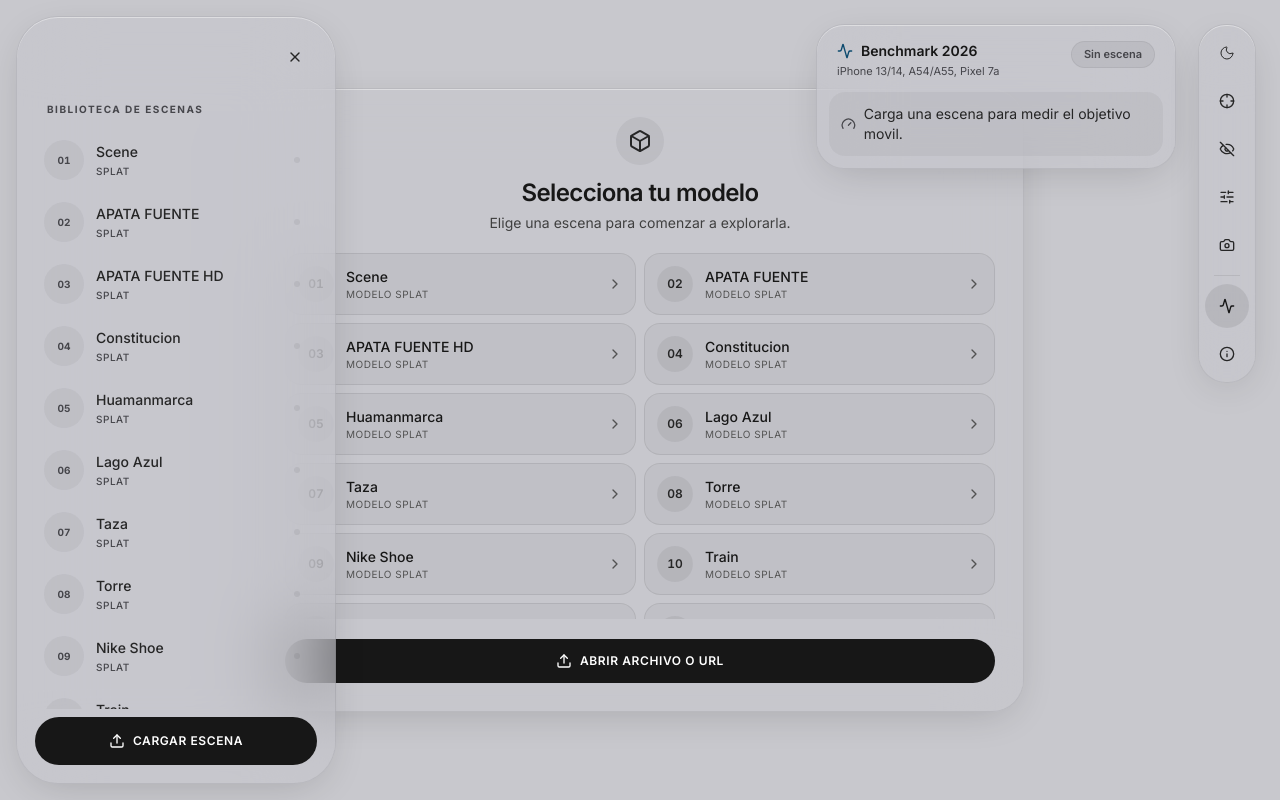
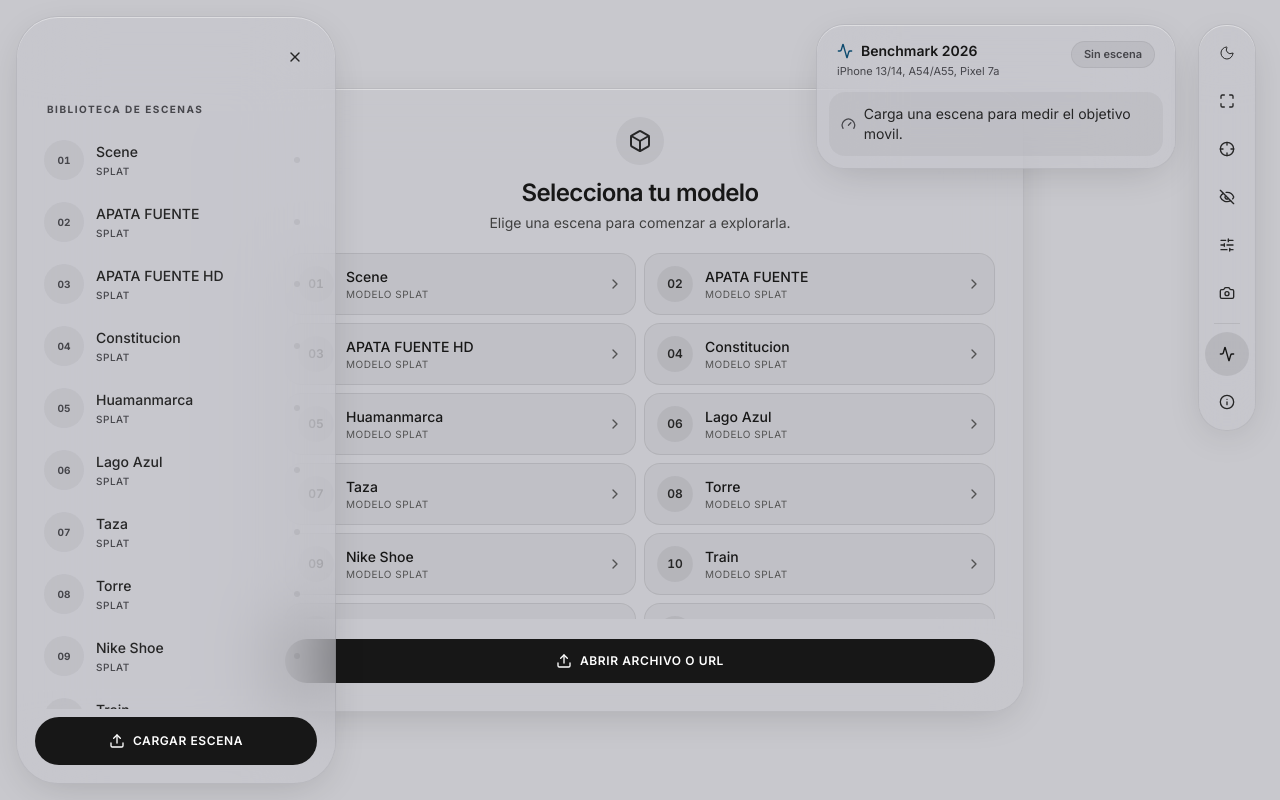
Before and after one commit to JaiderX16/SPLAT_VIEWER_V6, a React (Vite) app: page / in a window 1280 px wide. Built offline with nearby package versions, Linux system fonts and the light colour scheme.

Commit message:
pantalla completa

```diff
--- a/src/pages/Home.tsx
+++ b/src/pages/Home.tsx
@@ -44,6 +44,8 @@ import {
   Moon,
   Box,
   Upload,
+  Maximize,
+  Minimize,
 } from 'lucide-react';
 
 // The WebGL fallback (three.js + GaussianSplats3D, ~1 MB) is only downloaded
@@ -185,6 +187,7 @@ export interface SplatViewerRef {
 }
 
 const Home = forwardRef<SplatViewerRef, SplatViewerProps>(function Home({ showUI = true, src, initialNavigation = 'orbit', framing, quality }, ref) {
+  const appRef = useRef<HTMLDivElement | null>(null);
   const viewerRef = useRef<SplatViewerHandle | null>(null);
   const viewerWaitersRef = useRef<Array<{ backend: RenderBackend; resolve: (h: SplatViewerHandle) => void }>>([]);
   const activeObjectUrlRef = useRef<string | null>(null);
@@ -224,6 +227,7 @@ const Home = forwardRef<SplatViewerRef, SplatViewerProps>(function Home({ showUI
     setSpinSpeed: (rpm: number) => viewerRef.current?.setSpinSpeed?.(rpm),
   }), []);
   const [editorView, setEditorView] = useState(false);
+  const [isFullscreen, setIsFullscreen] = useState(false);
 
   const isMobile = useIsMobile();
   const { theme, toggleTheme } = useTheme();
@@ -232,6 +236,27 @@ const Home = forwardRef<SplatViewerRef, SplatViewerProps>(function Home({ showUI
   const [sceneBgOverride, setSceneBgOverride] = useState<'light' | 'dark' | null>(null);
   const sceneLight = (sceneBgOverride ?? theme) === 'light';
   const sceneBackground = sceneLight ? '#c8c8cd' : '#000000';
+
+  useEffect(() => {
+    const syncFullscreen = () => setIsFullscreen(document.fullscreenElement === appRef.current);
+    document.addEventListener('fullscreenchange', syncFullscreen);
+    return () => document.removeEventListener('fullscreenchange', syncFullscreen);
+  }, []);
+
+  const handleToggleFullscreen = useCallback(async () => {
+    const app = appRef.current;
+    if (!app || !document.fullscreenEnabled) return;
+
+    try {
+      if (document.fullscreenElement === app) {
+        await document.exitFullscreen();
+      } else {
+        await app.requestFullscreen();
+      }
+    } catch (error) {
+      console.error('No se pudo cambiar el modo de pantalla completa.', error);
+    }
+  }, []);
 
   // ─── Backend selection ─────────────────────────────────────────────────────
   useEffect(() => {
@@ -547,7 +572,7 @@ const Home = forwardRef<SplatViewerRef, SplatViewerProps>(function Home({ showUI
   };
 
   return (
-    <div className="msv">
+    <div ref={appRef} className="msv">
 
       {showUI && (
         <>
@@ -688,6 +713,16 @@ const Home = forwardRef<SplatViewerRef, SplatViewerProps>(function Home({ showUI
             >
               {theme === 'dark' ? <Sun className="w-4 h-4" strokeWidth={1.5} /> : <Moon className="w-4 h-4" strokeWidth={1.5} />}
             </button>
+            <button
+              className="pill-btn"
+              onClick={() => void handleToggleFullscreen()}
+              title={isFullscreen ? 'Salir de pantalla completa' : 'Pantalla completa'}
+              aria-label={isFullscreen ? 'Salir de pantalla completa' : 'Poner en pantalla completa'}
+              aria-pressed={isFullscreen}
+              disabled={!document.fullscreenEnabled}
+            >
+              {isFullscreen ? <Minimize className="w-4 h-4" /> : <Maximize className="w-4 h-4" />}
+            </button>
             <button className="pill-btn" onClick={handleResetCamera} title="Enfocar escena (0)" aria-label="Enfocar escena">
               <Crosshair className="w-4 h-4" />
             </button>
```
Also changed, not shown: 1 other file (tests, documents, lock files or other folders).
